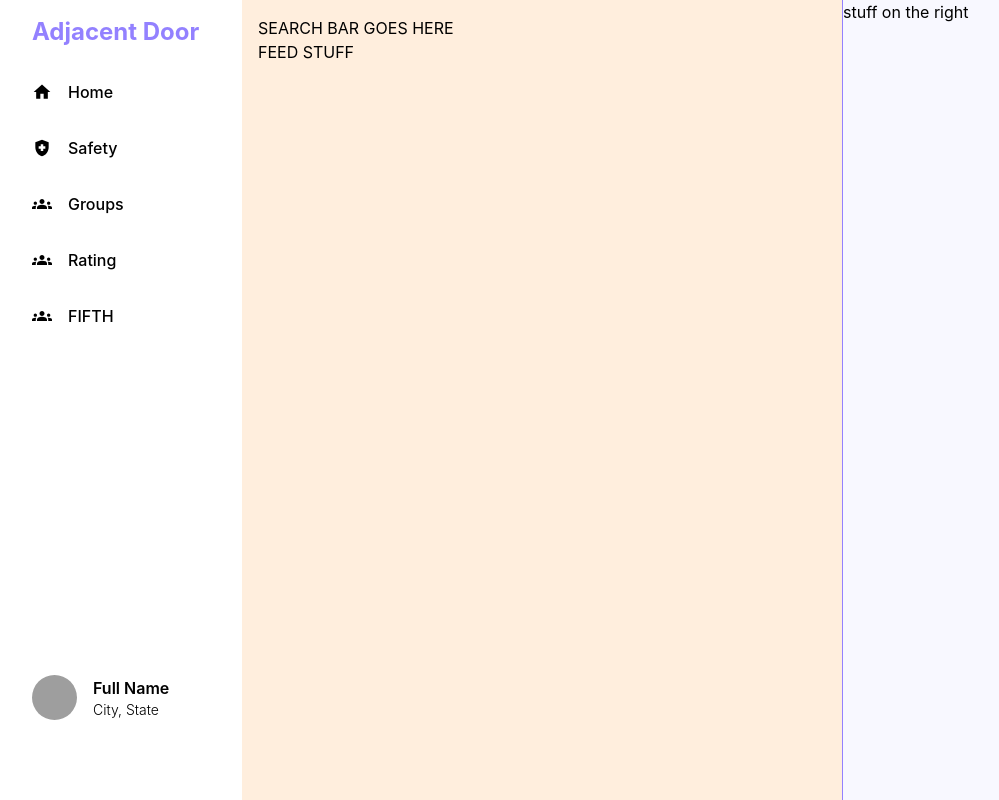
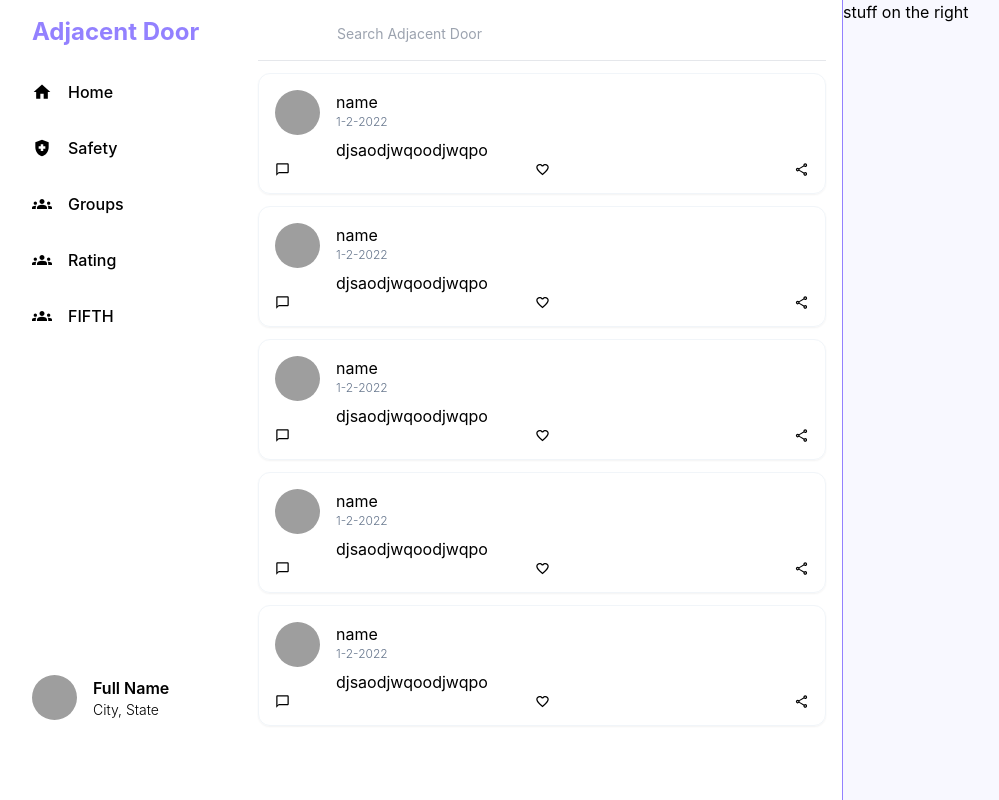
Before and after one commit to BlueOceanHRLAX48/AdjacentDoor, a React (Create React App) app: page / in a window 1280 px wide. Shown: the top 800 px of the page, without its empty margins (68-1067 px from the left). Built offline with nearby package versions, Linux system fonts and the light colour scheme; grey boxes are pictures that could not be loaded.

Commit message:
feed layout & skeleton

```diff
--- a/src/MyProfile.js
+++ b/src/MyProfile.js
@@ -9,16 +9,17 @@ function MyProfile() {
       <div className='hidden sm:flex'>
         <LeftBar />
       </div>
-      <div className='w-[600px] min-h-screen p-4'>
+      <div className='w-[600px] min-h-screen p-4 flex items-center justify-center'>
         <Avatar
           alt='Remy Sharp'
           src='/static/images/avatar/1.jpg'
-          sx={{ width: 150, height: 150 }}
-          className='mr-4'
+          sx={{ width: 100, height: 100 }}
+          className='mr-8'
         />
         <div className='text-base'>
           <div className='font-semibold'>Full Name</div>
-          <div className='text-sm font-light'>City, State</div>
+          <div className='font-light'>Email</div>
+          <div className='font-light'>Address</div>
         </div>
       </div>
       <div>
--- a/src/components/Feed.js
+++ b/src/components/Feed.js
@@ -1,13 +1,68 @@
 import React from 'react';
 import SearchBar from './SearchBar';
+import Post from './Post';
 
 function Feed(props) {
+  const posts = [
+    {
+      avatar: 'https://icon-library.com/images/anonymous-avatar-icon/anonymous-avatar-icon-25.jpg',
+      name: 'name',
+      date: '1-2-2022',
+      post_text: 'djsaodjwqoodjwqpo',
+      report: 0,
+      likes: 0,
+    },
+    {
+      avatar: 'https://icon-library.com/images/anonymous-avatar-icon/anonymous-avatar-icon-25.jpg',
+      name: 'name',
+      date: '1-2-2022',
+      post_text: 'djsaodjwqoodjwqpo',
+      report: 0,
+      likes: 0,
+    },
+    {
+      avatar: 'https://icon-library.com/images/anonymous-avatar-icon/anonymous-avatar-icon-25.jpg',
+      name: 'name',
+      date: '1-2-2022',
+      post_text: 'djsaodjwqoodjwqpo',
+      report: 0,
+      likes: 0,
+    },
+    {
+      avatar: 'https://icon-library.com/images/anonymous-avatar-icon/anonymous-avatar-icon-25.jpg',
+      name: 'name',
+      date: '1-2-2022',
+      post_text: 'djsaodjwqoodjwqpo',
+      report: 0,
+      likes: 0,
+    },
+    {
+      avatar: 'https://icon-library.com/images/anonymous-avatar-icon/anonymous-avatar-icon-25.jpg',
+      name: 'name',
+      date: '1-2-2022',
+      post_text: 'djsaodjwqoodjwqpo',
+      report: 0,
+      likes: 0,
+    },
+  ];
+
   return (
-    <div className='w-[600px] bg-antiqueWhite min-h-screen p-4'>
+    <div className='w-[600px] min-h-screen p-4'>
       <div>
         <SearchBar />
       </div>
-      <div>FEED STUFF</div>
+      <div>
+        {posts.map((post) => (
+          <Post
+            avatar={post.avatar}
+            name={post.name}
+            date={post.date}
+            postBody={post.post_text}
+            report={post.reports}
+            likes={post.likes}
+          />
+        ))}
+      </div>
     </div>
   );
 }
--- /dev/null
+++ b/src/components/Post.jsx
@@ -0,0 +1,33 @@
+import React from 'react';
+import { Avatar } from '@mui/material';
+import { MdChatBubbleOutline, MdMoreHoriz, MdFavoriteBorder, MdOutlineShare } from 'react-icons/md';
+
+function Post({ avatar, name, date, postBody, reports, likes }) {
+  return (
+    <div className='p-4 border my-3 border-slate-100 shadow-sm rounded-xl'>
+      <div className='flex'>
+        <Avatar
+          alt='Remy Sharp'
+          src='/static/images/avatar/1.jpg'
+          sx={{ width: 45, height: 45 }}
+          className='mr-4'
+        />
+        <div>
+          <div>{name}</div>
+          <div className='text-xs font-light text-slate-500'>{date}</div>
+          <div className='mt-2'>{postBody}</div>
+        </div>
+      </div>
+
+      <div className='flex items-center justify-between'>
+        <MdChatBubbleOutline size='15' />
+        <MdFavoriteBorder size='15' />
+        <MdOutlineShare size='15' />
+        {/* <div>{reports}</div>
+        <div>{likes}</div> */}
+      </div>
+    </div>
+  );
+}
+
+export default Post;
--- a/src/components/SearchBar.js
+++ b/src/components/SearchBar.js
@@ -1,7 +1,19 @@
-import React from 'react';
+function SearchBar(props) {
+  const handleSearch = (e) => {
+    console.log(e.target.value);
+  };
 
-function SearchBar(props) {
-  return <div>SEARCH BAR GOES HERE</div>;
+  return (
+    <>
+      <div className='flex justify-center pt-1 pb-3 border-b'>
+        <input
+          className='text-sm p-1 px-2 w-3/4 rounded-full focus:outline-none focus:ring-secondary  focus:ring-2'
+          placeholder='Search Adjacent Door'
+          onChange={handleSearch}
+        ></input>
+      </div>
+    </>
+  );
 }
 
 export default SearchBar;
```
